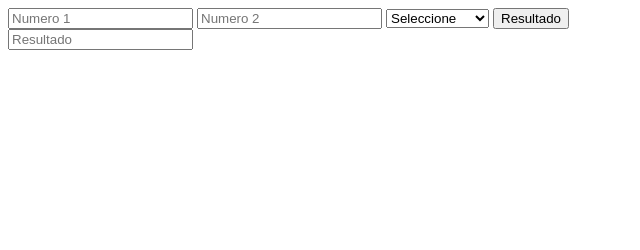
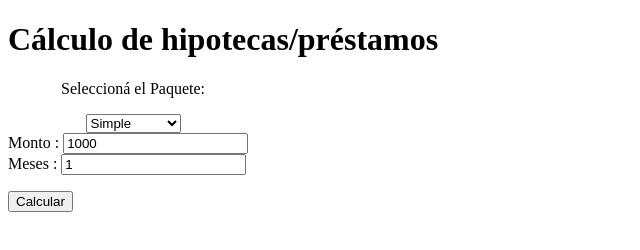
Before and after one commit to LeonardoMaiarota/Preentrega3_Maiarota_JS, a plain HTML site: page index.html in a window 1280 px wide. Shown: the whole page, without its empty margins (0-640 px from the left). Drawn offline with Linux system fonts and the light colour scheme.

Commit message:
segundo commit

```diff
--- a/index.html
+++ b/index.html
@@ -7,7 +7,7 @@
     <title>Tercera Preentrega</title>
 </head>
 <body>
-    <!-- <h1>Cálculo de hipotecas/préstamos</h1>
+    <h1>Cálculo de hipotecas/préstamos</h1>
         <form>
             <div>
                 <p>Seleccioná el Paquete:</p>
@@ -31,29 +31,8 @@
                 <p><input type="button" value="Calcular" onclick="calcular()"></p>
             </div>
         </form>
-     <div id="resultado"></div> -->
+     <div id="resultado"></div>
 
-     <div>
-        <input type="text" id="num1" name="num1" placeholder="Numero 1">
-        <input type="text" id="num2" name="num2" placeholder="Numero 2">
-
-        <select name="Operacion" id="opciones"> <br>
-            <option value="Seleccione"> Seleccione </option>
-            <option value="Sum"> Suma </option>
-            <option value="Res"> Resta </option>
-            <option value="Mul"> Multiplicacion </option>
-            <option value="Div"> Division </option>
-        </select>
-
-        <input type="button" value="Resultado" onclick="operaciones()">
-    </div>
-
-    <div>
-        <input type="text" id="resultado" name="resultado" placeholder="Resultado">
-    </div>
-
-    <script src="operaciones.js"></script>
-
-    <script src="./javascript.js"></script>
+     <script src="./javascript.js"></script>
 </body>
 </html>
--- a/javascript.js
+++ b/javascript.js
@@ -1,101 +1,79 @@
-// function calcular() {
-//     let deuda=parseFloat(document.querySelector("input[name=importe]").value);
-//     let anos=parseInt(document.querySelector("input[name=anos]").value);
-//     let tipo_de_paquete=document.getElementById("tipo_de_paquete").value;
-//     let interes=0;
-//     const resultado=document.getElementById("resultado");
+function calcular() {
+    let deuda=parseFloat(document.querySelector("input[name=importe]").value);
+    let anos=parseInt(document.querySelector("input[name=anos]").value);
+    let tipo_de_paquete=document.getElementById("tipo_de_paquete").value;
+    let interes;
+    const resultado=document.getElementById("resultado");
 
-//     // Determinamos la tasa de interés en función del tipo de paquete
+    // Determinamos la tasa de interés en función del tipo de paquete
 
-//     if(tipo_de_paquete == 'Simple') {
-//         interes.value=79;
-//     }
-//     if(tipo_de_paquete == 'Insignia') {
-//         interes.value=60;
-//     }
-//     if(tipo_de_paquete == 'SinPaquete') {
-//         interes.value=184;
-//     }
+    if(tipo_de_paquete == 'Simple') {
+        interes=100;
+    }
+    if(tipo_de_paquete == 'Insignia') {
+        interes=60;
+    }
+    if(tipo_de_paquete == 'SinPaquete') {
+        interes=184;
+    }
 
 
-//     // hacemos los calculos...
-//     interes=(interes/100)/12;
-//     const m=(deuda*interes*(Math.pow((1+interes),(anos*12))))/((Math.pow((1+interes),(anos*12)))-1);
+    // hacemos los calculos...
+    interes=(interes/100)/12;
+    const m=(deuda*interes*(Math.pow((1+interes),(anos*12))))/((Math.pow((1+interes),(anos*12)))-1);
 
-//     resultado.innerHTML="<div>Capital Inicial: "+deuda.toLocaleString("es-ES", {minimumFractionDigits: 2, maximumFractionDigits:2})+" € \
-//         <br>Cuota a pagar mensualmente: "+m.toLocaleString("es-ES", {minimumFractionDigits: 2, maximumFractionDigits:2})+" €</div>";
+    resultado.innerHTML="<div>Capital Inicial: "+deuda.toLocaleString("es-ES", {minimumFractionDigits: 2, maximumFractionDigits:2})+" $ \
+        <br>Cuota a pagar mensualmente: "+m.toLocaleString("es-ES", {minimumFractionDigits: 2, maximumFractionDigits:2})+" $</div>";
 
-//     // cramos un objeto table donde poner el resultado
-//     const table=document.createElement("table");
-//     table.setAttribute("border",1);
-//     table.setAttribute("cellpadding",5);
-//     table.setAttribute("cellspacing",0);
+    // cramos un objeto table donde poner el resultado
+    const table=document.createElement("table");
+    table.setAttribute("border",1);
+    table.setAttribute("cellpadding",5);
+    table.setAttribute("cellspacing",0);
 
-//     // titulo de la tabla
-//     let tr=document.createElement("tr");
-//     for (let text of ["Mes", "Intereses", "Amortización", "Capital Pendiente"]) {
-//         let th=document.createElement("th");
-//         let txt=document.createTextNode(text);
-//         th.appendChild(txt);
-//         tr.appendChild(th);
-//     }
-//     table.appendChild(tr);
+    // titulo de la tabla
+    let tr=document.createElement("tr");
+    for (let text of ["Mes", "Intereses", "Amortización", "Capital Pendiente"]) {
+        let th=document.createElement("th");
+        let txt=document.createTextNode(text);
+        th.appendChild(txt);
+        tr.appendChild(th);
+    }
+    table.appendChild(tr);
 
-//     // contenido de la tabla
-//     let totalInt=0;
-//     for (let i=1; i<=anos*12; i++) {
-//         totalInt=totalInt+(deuda*interes);
+    // contenido de la tabla
+    let totalInt=0;
+    for (let i=1; i<=anos*12; i++) {
+        totalInt=totalInt+(deuda*interes);
 
-//         tr=document.createElement("tr");
-//         let td=document.createElement("td");
-//         let txt=document.createTextNode(i);
-//         td.appendChild(txt);
-//         tr.appendChild(td);
-//         td=document.createElement("td");
-//         txt=document.createTextNode((deuda*interes).toLocaleString("es-ES", {minimumFractionDigits: 2, maximumFractionDigits:2}));
-//         td.appendChild(txt);
-//         tr.appendChild(td);
-//         td=document.createElement("td");
-//         txt=document.createTextNode((m-(deuda*interes)).toLocaleString("es-ES", {minimumFractionDigits: 2, maximumFractionDigits:2}));
-//         td.appendChild(txt);
-//         tr.appendChild(td);
-//         deuda=deuda-(m-(deuda*interes));
-//         td=document.createElement("td");
-//         if (deuda<0) {
-//             txt=document.createTextNode("0");
-//         }else{
-//             txt=document.createTextNode(deuda.toLocaleString("es-ES", {minimumFractionDigits: 2, maximumFractionDigits:2}));
-//         }
-//         td.appendChild(txt);
-//         tr.appendChild(td);
-//         table.appendChild(tr);
-//     }
+        tr=document.createElement("tr");
+        let td=document.createElement("td");
+        let txt=document.createTextNode(i);
+        td.appendChild(txt);
+        tr.appendChild(td);
+        td=document.createElement("td");
+        txt=document.createTextNode((deuda*interes).toLocaleString("es-ES", {minimumFractionDigits: 2, maximumFractionDigits:2}));
+        td.appendChild(txt);
+        tr.appendChild(td);
+        td=document.createElement("td");
+        txt=document.createTextNode((m-(deuda*interes)).toLocaleString("es-ES", {minimumFractionDigits: 2, maximumFractionDigits:2}));
+        td.appendChild(txt);
+        tr.appendChild(td);
+        deuda=deuda-(m-(deuda*interes));
+        td=document.createElement("td");
+        if (deuda<0) {
+            txt=document.createTextNode("0");
+        }else{
+            txt=document.createTextNode(deuda.toLocaleString("es-ES", {minimumFractionDigits: 2, maximumFractionDigits:2}));
+        }
+        td.appendChild(txt);
+        tr.appendChild(td);
+        table.appendChild(tr);
+    }
 
-//     resultado.appendChild(table);
-//     let div=document.createElement("div");
-//     let txt=document.createTextNode("Pago total de intereses : "+totalInt.toLocaleString("es-ES", {minimumFractionDigits: 2, maximumFractionDigits:2})+" €");
-//     div.appendChild(txt);
-//     resultado.appendChild(div);
-// }
-
-
-function operaciones()
-{
-    let opcion = document.getElementById("opciones").value;
-    let num1=parseFloat(document.getElementById("num1").value);
-    let num2=parseFloat(document.getElementById("num2").value);
-    let resultado = document.getElementById("resultado");
-
-    if(opcion == 'Sum') {
-        resultado.value=num1+num2;
-    }
-    if(opcion == 'Res') {
-        resultado.value=num1-num2;
-    }
-    if(opcion == 'Mul') {
-        resultado.value=num1*num2;
-    }
-    if(opcion == 'Div') {
-        resultado.value=num1/num2;
-    }
+    resultado.appendChild(table);
+    let div=document.createElement("div");
+    let txt=document.createTextNode("Pago total de intereses : "+totalInt.toLocaleString("es-ES", {minimumFractionDigits: 2, maximumFractionDigits:2})+" $");
+    div.appendChild(txt);
+    resultado.appendChild(div);
 }
```
